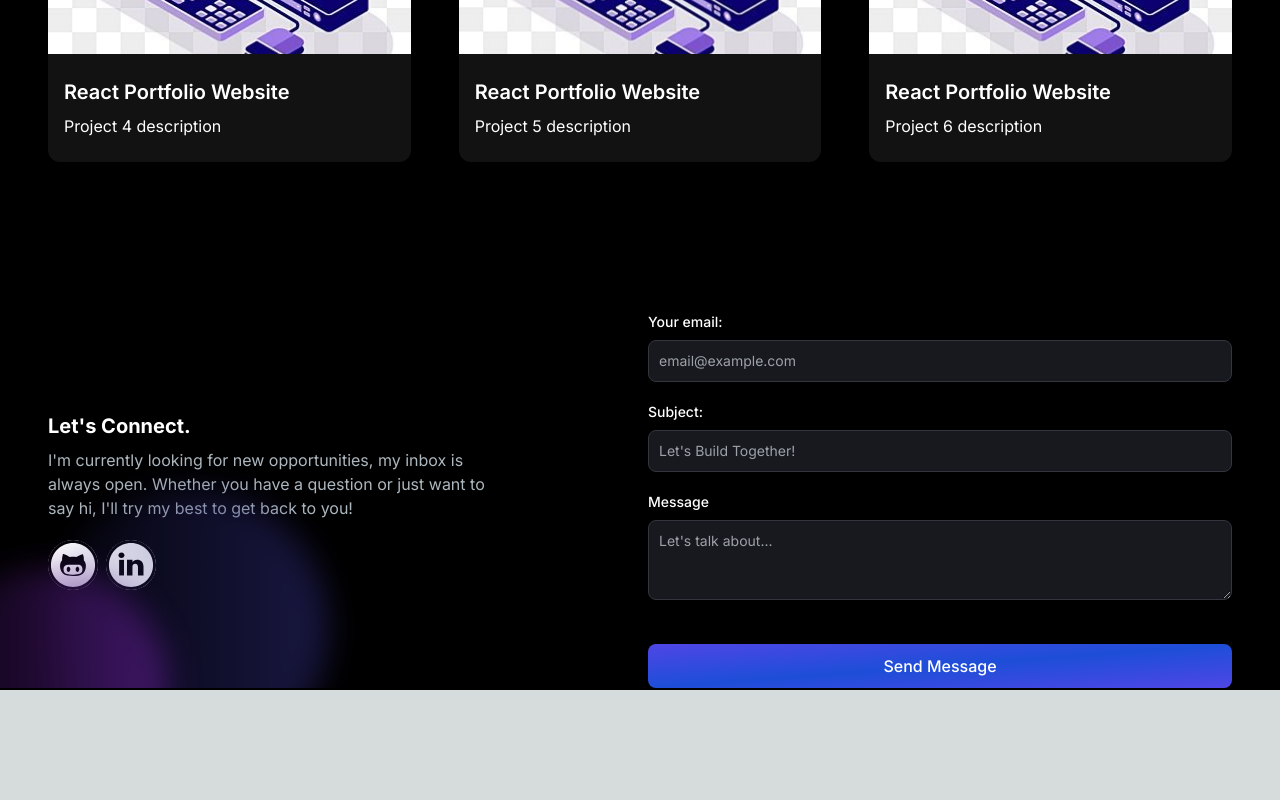
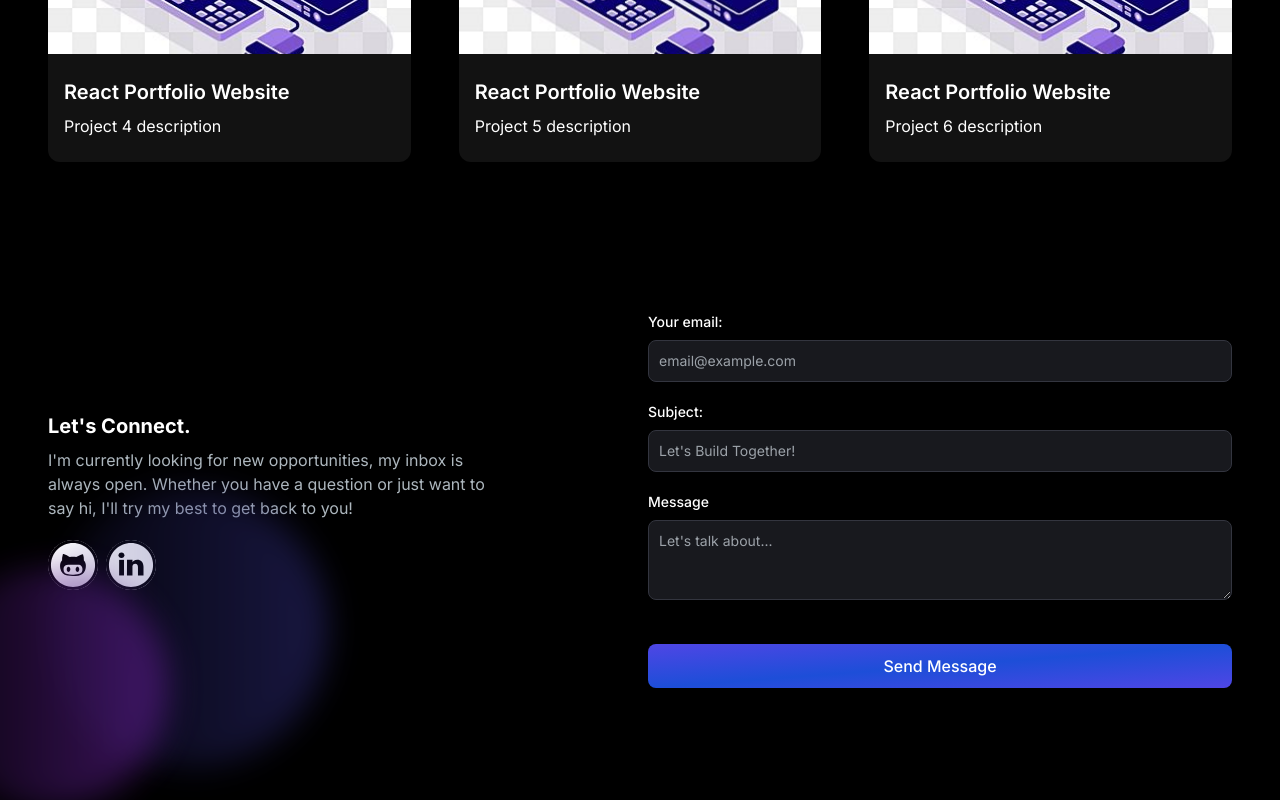
Before and after one commit to nator265/Porfolio, a Next.js app: page / in a window 1280 px wide. Shown: the part 2518-3318 px from the top of the page. Before the commit the page ends 3208 px from the top, so only its background shows below. Built offline with nearby package versions, Linux system fonts and the light colour scheme.

Commit message:
removerd footer

```diff
--- a/src/app/page.js
+++ b/src/app/page.js
@@ -9,14 +9,13 @@ import AchievementsSection from "./components/AchievementsSection"
 
 export default function Home() {
   return (
-    <main className="flex min-h-screen flex-col bg-black overflow-hidden">
+    <main className="flex min-h-screen flex-col bg-black overflow-hidden md:pb-28">
       <div class="container mx-auto px-12">
         <HeroSection />
         <AchievementsSection />
         <AboutSection />
         <ProjectsSection />
         <EmailSection />
-        <Footer />
         <Navbar />
       </div>
     </main>
```
